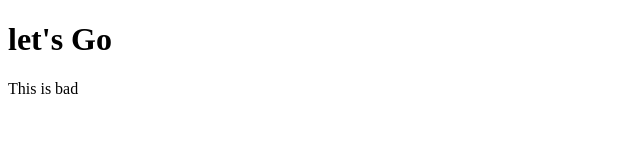
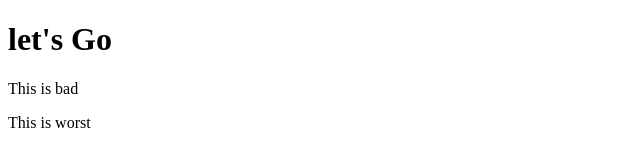
Before and after one commit to sahushubham/git, a website: page index.html in a window 1280 px wide. Shown: the full height of the page, 0-640 px from the left. Drawn offline with Linux system fonts and the light colour scheme.

Commit message:
fourth commit

```diff
--- a/index.html
+++ b/index.html
@@ -6,6 +6,6 @@
 <body>
 	<h1>let's Go</h1>
 	<p>This is bad</p>
-
+	<p>This is worst</p>
 </body>
 </html>
```
